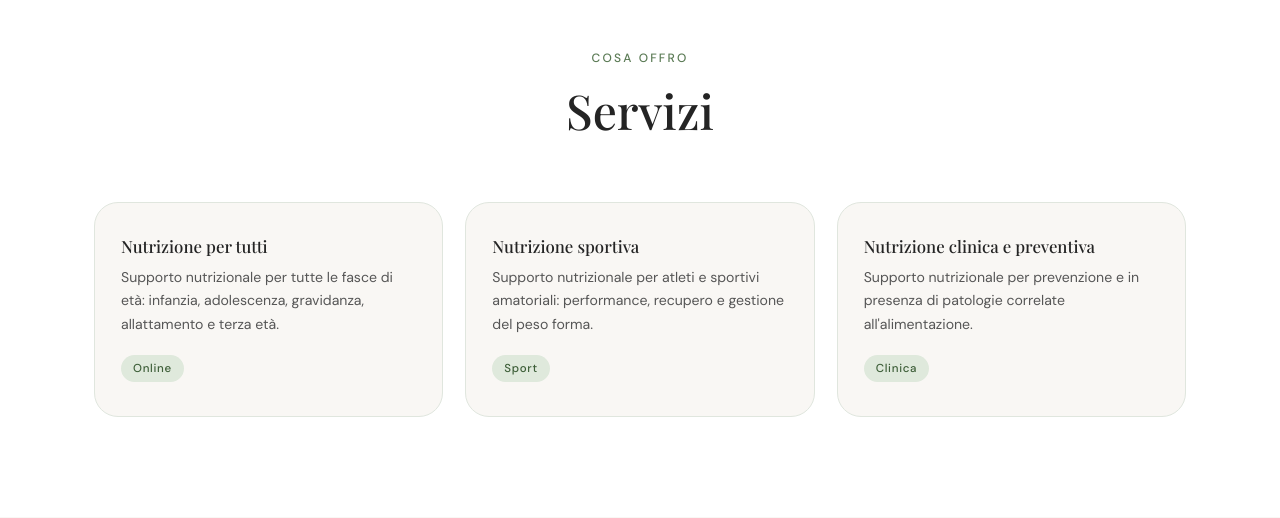
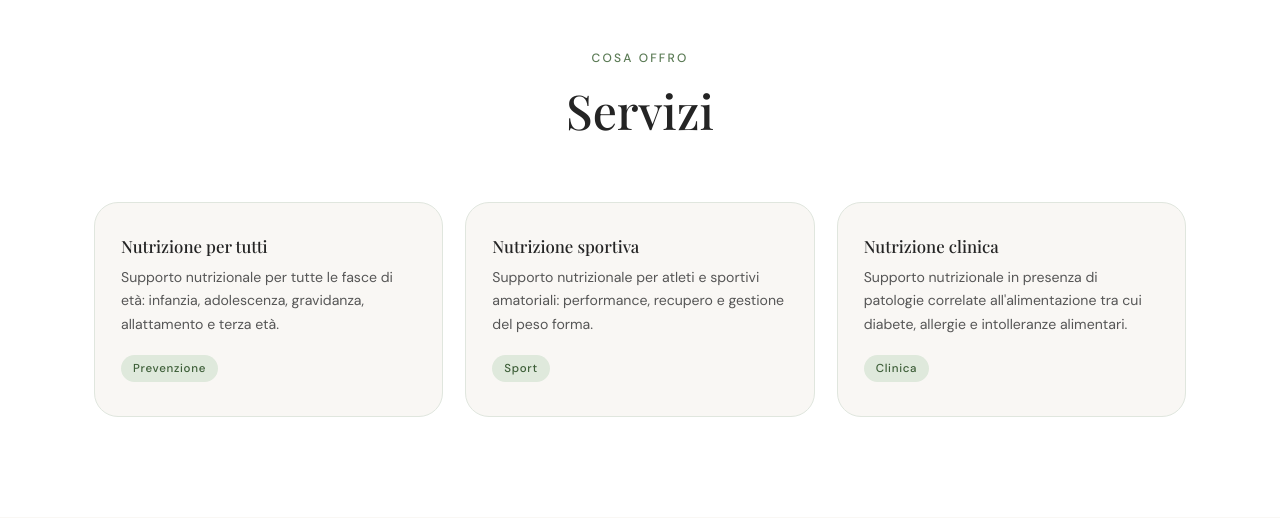
Before and after one commit to ferra12/nutri_landing_page, a Flask app: page / in a window 1280 px wide. Shown: the part 2577-3095 px from the top of the page. Run offline with Flask 3, Linux system fonts and the light colour scheme; some web fonts are replaced.

Commit message:
fix testo

```diff
--- a/templates/index.html
+++ b/templates/index.html
@@ -249,7 +249,7 @@
         <div class="servizio-card fade-in delay-1">
           <h3>Nutrizione per tutti</h3>
           <p>Supporto nutrizionale per tutte le fasce di età: infanzia, adolescenza, gravidanza, allattamento e terza età.</p>
-          <span class="servizio-tag">Online</span>
+          <span class="servizio-tag">Prevenzione</span>
         </div>
 
         <div class="servizio-card fade-in delay-2">
@@ -259,8 +259,8 @@
         </div>
 
         <div class="servizio-card fade-in delay-3">
-          <h3>Nutrizione clinica e preventiva</h3>
-          <p>Supporto nutrizionale per prevenzione e in presenza di patologie correlate all'alimentazione.</p>
+          <h3>Nutrizione clinica</h3>
+          <p>Supporto nutrizionale in presenza di patologie correlate all'alimentazione tra cui diabete, allergie e intolleranze alimentari.</p>
           <span class="servizio-tag">Clinica</span>
         </div>
 
```
